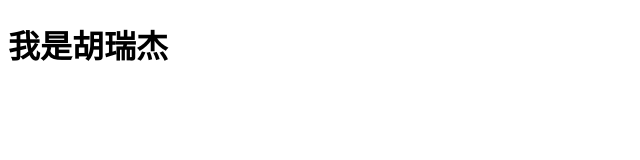
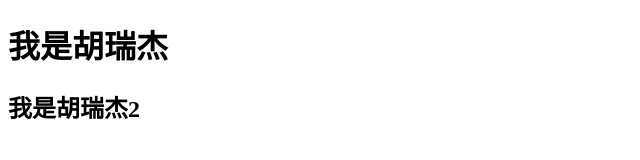
Before and after one commit to jerry150310/jerry2, a plain HTML site: page src/index.html in a window 1280 px wide. Shown: the whole page, without its empty margins (0-640 px from the left). Drawn offline with Linux system fonts and the light colour scheme.

Commit message:
修改了html

```diff
--- a/src/index.html
+++ b/src/index.html
@@ -10,6 +10,7 @@
 
 <body>
     <h1>我是胡瑞杰</h1>
+    <h2>我是胡瑞杰2</h2>
 </body>
 
 </html>
```
